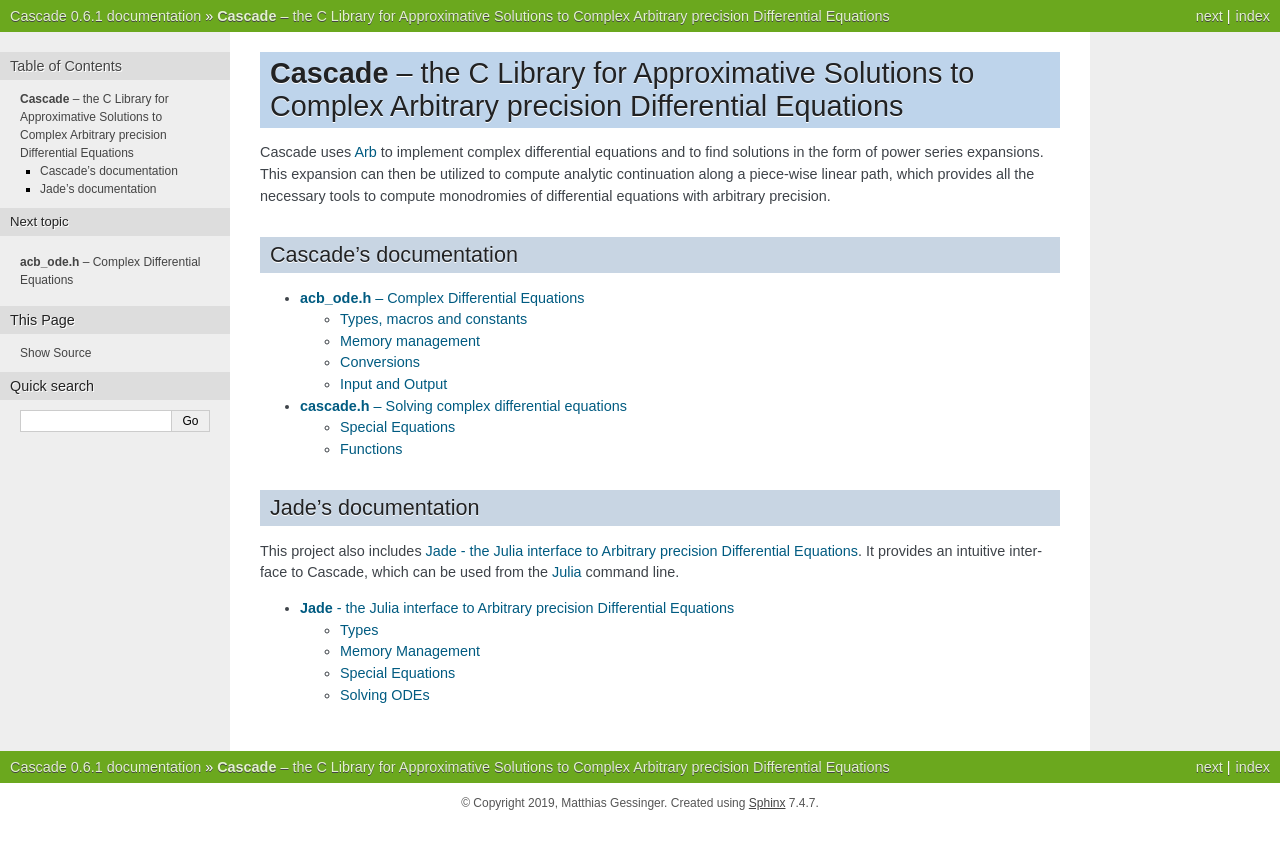
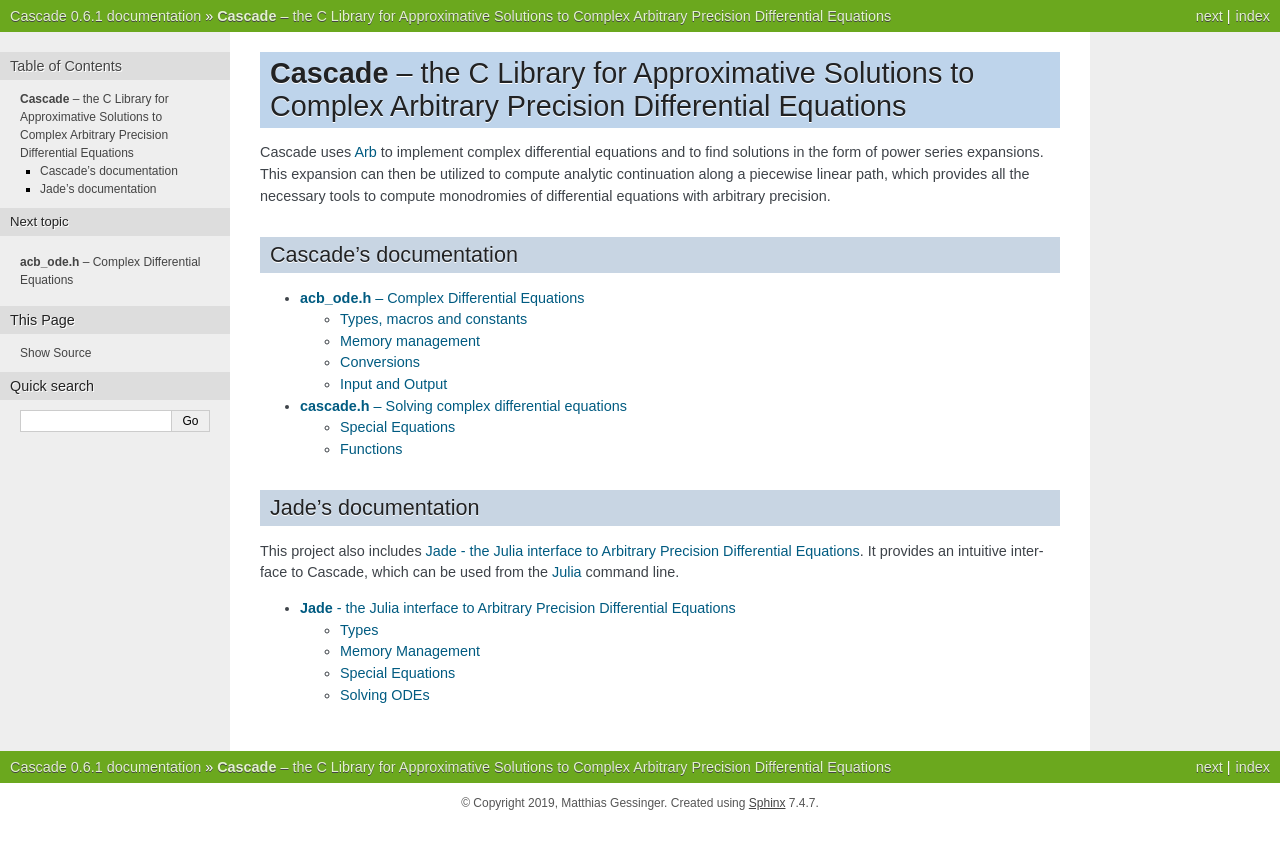
Before and after one commit to MGessinger/Cascade, a Sphinx documentation site: the page built from doc/source/index.rst, in a window 1280 px wide. Shown: the top 849 px of the page. Built offline with Sphinx 7.4.7, drawn with Linux system fonts in a browser that asks for light colours.

Commit message:
Fix minor typos

```diff
--- a/doc/source/cascade.rst
+++ b/doc/source/cascade.rst
@@ -27,7 +27,7 @@
     Returns an `acb_ode_t` initialized to Euler's hypergeometric equation. The initial values are set in such a way that the series expansion yields the hypergeometric series 2F1. Euler's equation is given by:
 
     .. math::
-        z(1-z)y'' + (c - (a + b + 1)z)y' -aby = 0
+        z(1-z)y'' + (c - (a + b + 1)z)y' - aby = 0
 
 Functions
 ------------------
--- a/doc/source/index.rst
+++ b/doc/source/index.rst
@@ -1,10 +1,10 @@
 .. _Arb: http://arblib.org
 .. _Julia: https://julialang.org
 
-**Cascade** -- the C Library for Approximative Solutions to Complex Arbitrary precision Differential Equations
+**Cascade** -- the C Library for Approximative Solutions to Complex Arbitrary Precision Differential Equations
 ==============================================================================================================
 
-Cascade uses Arb_ to implement complex differential equations and to find solutions in the form of power series expansions. This expansion can then be utilized to compute analytic continuation along a piece-wise linear path, which provides all the necessary tools to compute monodromies of differential equations with arbitrary precision.
+Cascade uses Arb_ to implement complex differential equations and to find solutions in the form of power series expansions. This expansion can then be utilized to compute analytic continuation along a piecewise linear path, which provides all the necessary tools to compute monodromies of differential equations with arbitrary precision.
 
 Cascade's documentation
 -----------------------
--- a/doc/source/jade.rst
+++ b/doc/source/jade.rst
@@ -1,10 +1,10 @@
 .. _Nemo: http://nemocas.org
 .. _Jade:
 
-**Jade** - the Julia interface to Arbitrary precision Differential Equations
+**Jade** - the Julia interface to Arbitrary Precision Differential Equations
 ====================================================================================
 
-Jade provides an interactive interface to Cascade, which can be used from julia's REPL. It uses Nemo_ to store variables of type :type:`acb` in julia, which will then be translated to a C-style struct whenever needed. All memory management will be performed automatically, but you can manually create or delete the C-struct if you need to.
+Jade provides an interactive interface to Cascade, which can be used from Julia's REPL. It uses Nemo_ to store variables of type :type:`acb` in Julia, which will then be translated to a C-style struct whenever needed. All memory management will be performed automatically, but you can manually create or delete the C-struct if you need to.
 
 In the following, all functions are listed with their full name. However most functions are exported from Jade and can therefore be called without the *Jade.*-prefix.
 
```
Also changed, not shown: other parts of doc/source/cascade.rst (+2 -2 lines).
